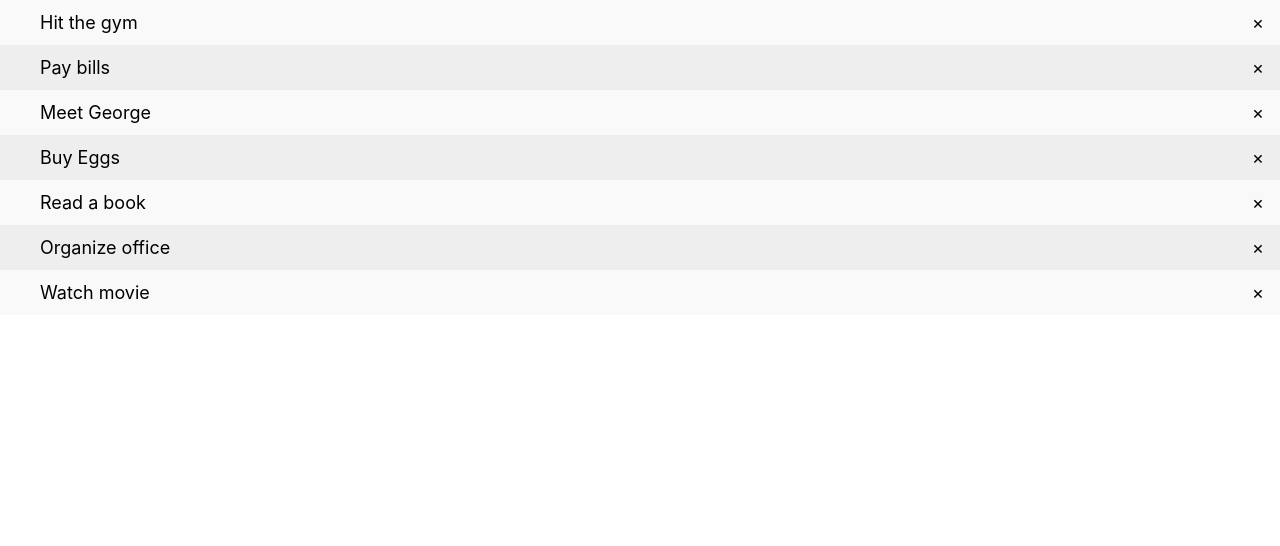
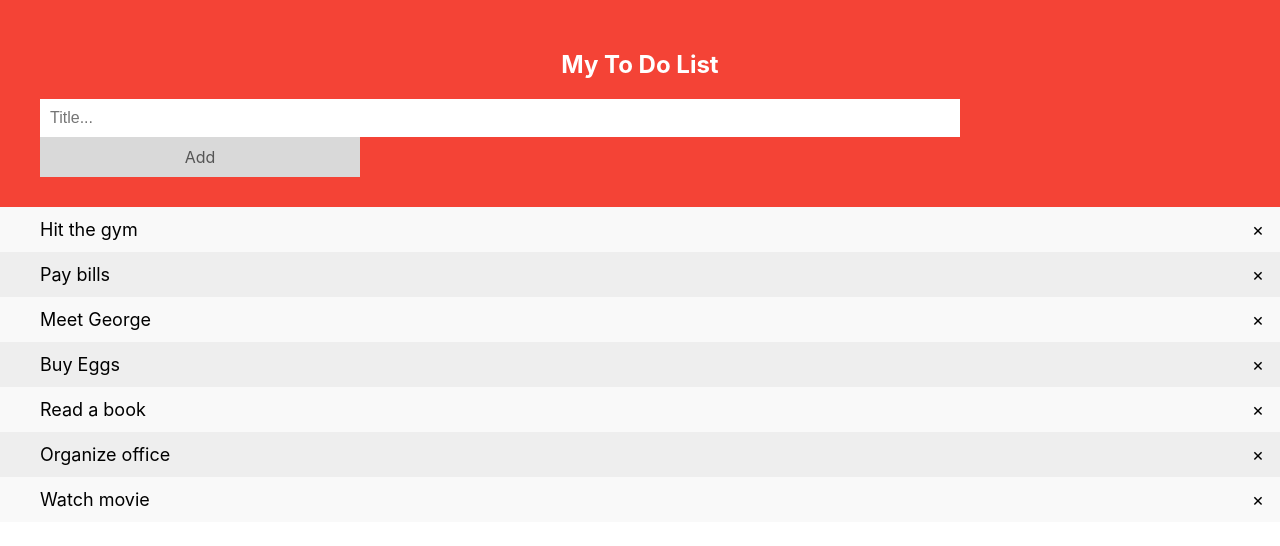
Before and after one commit to tanveerahmed1987/todo-app, a React (Create React App) app: page / in a window 1280 px wide. Shown: the top 546 px of the page. Built offline with nearby package versions, Linux system fonts and the light colour scheme.

Commit message:
todo File added

```diff
--- a/src/components/TodoList/TodoList.js
+++ b/src/components/TodoList/TodoList.js
@@ -14,6 +14,11 @@ function TodoList() {
 
     return (
         <div>
+            <div id="myDIV" className="header">
+            <h2>My To Do List</h2>
+            <input type="text" id="myInput" placeholder="Title..."></input>
+            <span className="addBtn">Add</span>
+            </div>
             <ul>
                 {list.map((item) => {
                     return <li>{item.todo} <span className="close">{'\u00D7'}</span></li>
```
